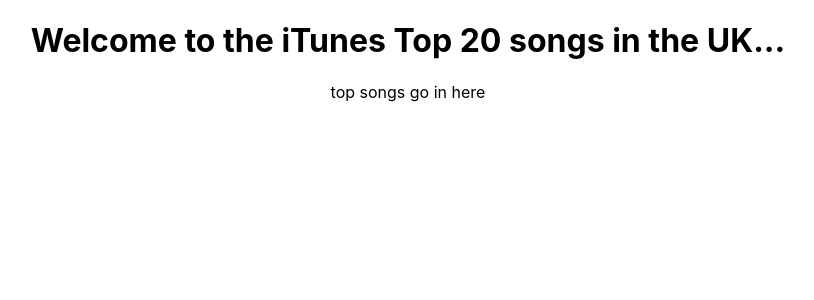
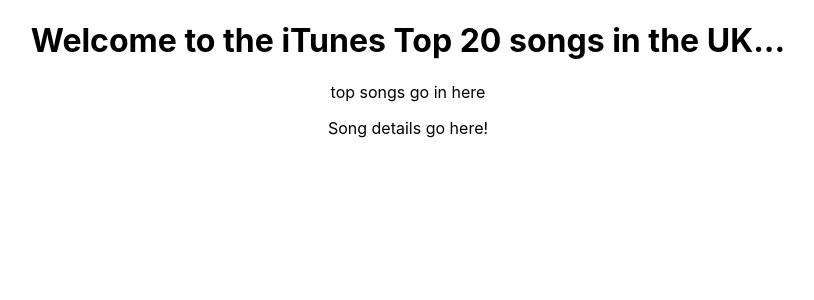
Before and after one commit to stevenmcf/itunesTop20React, a React (Create React App) app: page / in a window 1280 px wide. Shown: the top 300 px of the page, without its empty margins (232-1046 px from the left). Built offline with nearby package versions, Linux system fonts and the light colour scheme.

Commit message:
SongDetails component added and rendering to browser through hooks.

```diff
--- /dev/null
+++ b/src/components/SongDetails.js
@@ -0,0 +1,8 @@
+const SongDetails = () => {
+
+    return (
+        <p>Song details go here!</p>
+    )
+}
+
+export default SongDetails;
--- a/src/containers/MusicContainer.js
+++ b/src/containers/MusicContainer.js
@@ -1,4 +1,5 @@
 import MusicList from "../components/MusicList";
+import SongDetails from "../components/SongDetails";
 
 const MusicContainer = () => {
 
@@ -6,6 +7,7 @@ const MusicContainer = () => {
         <>
         <h1>Welcome to the iTunes Top 20 songs in the UK...</h1>
         <MusicList />
+        <SongDetails />
         </>
     )
 }
```
Also changed, not shown: 1 other file (tests, documents, lock files or other folders).
